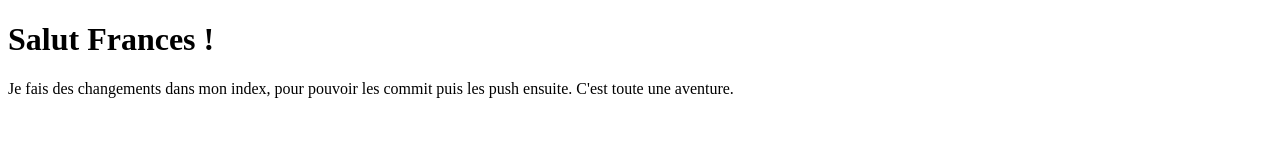
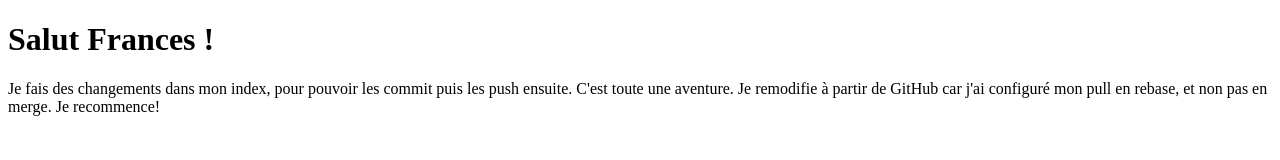
Before and after one commit to CamillePressense/camillef.github.io, a plain HTML site: page index.html in a window 1280 px wide. Drawn offline with Linux system fonts and the light colour scheme.

Commit message:
Update index2.html

```diff
--- a/index.html
+++ b/index.html
@@ -7,4 +7,6 @@
 <body>
     Je fais des changements dans mon index, pour pouvoir les commit puis les push ensuite. C'est toute une aventure.
 
+    Je remodifie à partir de GitHub car j'ai configuré mon pull en rebase, et non pas en merge. Je recommence!
+
 </body>
```
